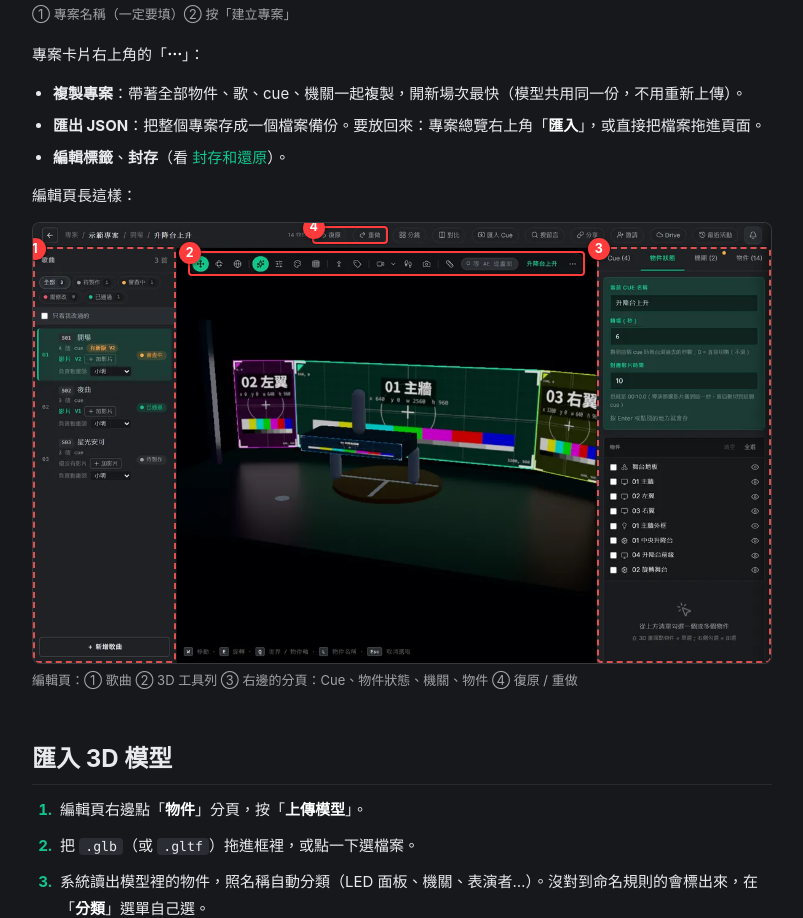
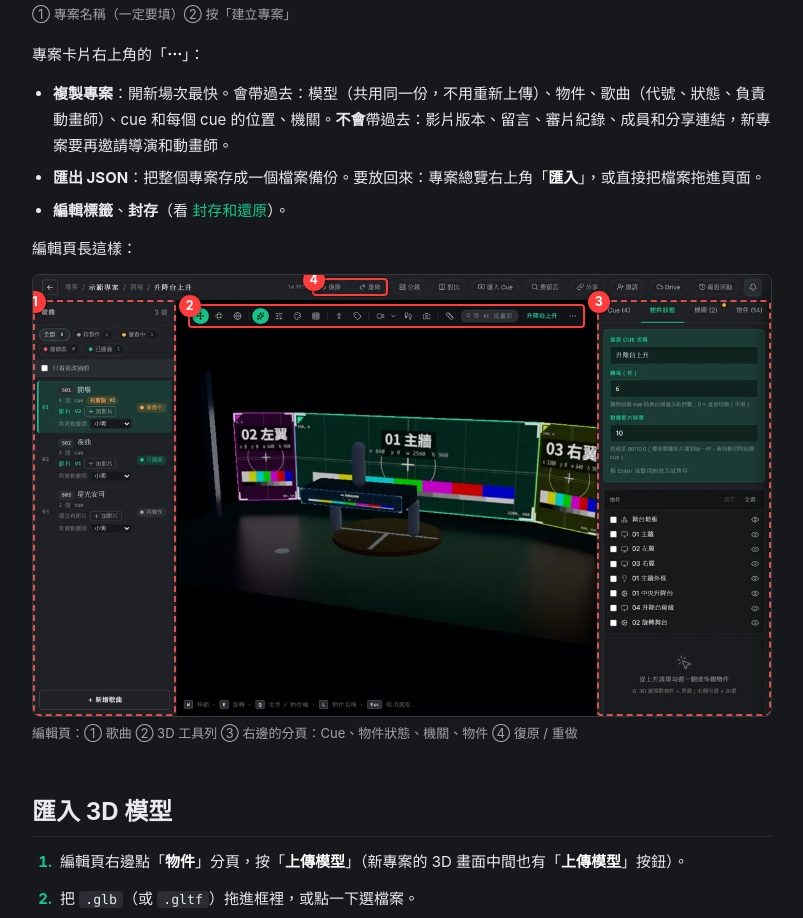
Before and after one commit to xyproai-bot/stage-previz, a React (Vite) app in the folder web/: page /help in a window 1280 px wide. Shown: the part 5639-6557 px from the top of the page, without its empty margins (308-1111 px from the left). Built offline with nearby package versions, Linux system fonts and the light colour scheme.

Commit message:
docs(使用說明): 複製專案寫清楚會帶過去和不會帶過去的東西（影片版本、留言、審片紀錄、成員、分享連結不會）；新專案的 3D 畫面中間也有「上傳模型」

```diff
--- a/web/src/pages/Help.tsx
+++ b/web/src/pages/Help.tsx
@@ -956,7 +956,7 @@ function ProducerChapter() {
         </FigRow>
         <p>專案卡片右上角的「<Ui>⋯</Ui>」：</p>
         <ul className="help-list">
-          <li><strong>複製專案</strong>：帶著全部物件、歌、cue、機關一起複製，開新場次最快（模型共用同一份，不用重新上傳）。</li>
+          <li><strong>複製專案</strong>：開新場次最快。會帶過去：模型（共用同一份，不用重新上傳）、物件、歌曲（代號、狀態、負責動畫師）、cue 和每個 cue 的位置、機關。<strong>不會</strong>帶過去：影片版本、留言、審片紀錄、成員和分享連結，新專案要再邀請導演和動畫師。</li>
           <li><strong>匯出 JSON</strong>：把整個專案存成一個檔案備份。要放回來：專案總覽右上角「<Ui>匯入</Ui>」，或直接把檔案拖進頁面。</li>
           <li><strong>編輯標籤</strong>、<strong>封存</strong>（看 <Go to={A.prodArchive}>封存和還原</Go>）。</li>
         </ul>
@@ -966,7 +966,7 @@ function ProducerChapter() {
 
       <Section id={A.prodModel} title="匯入 3D 模型">
         <ol className="help-steps">
-          <li>編輯頁右邊點「<Ui>物件</Ui>」分頁，按「<Ui>上傳模型</Ui>」。</li>
+          <li>編輯頁右邊點「<Ui>物件</Ui>」分頁，按「<Ui>上傳模型</Ui>」（新專案的 3D 畫面中間也有「<Ui>上傳模型</Ui>」按鈕）。</li>
           <li>把 <code>.glb</code>（或 <code>.gltf</code>）拖進框裡，或點一下選檔案。</li>
           <li>系統讀出模型裡的物件，照名稱自動分類（LED 面板、機關、表演者…）。沒對到命名規則的會標出來，在「<Ui>分類</Ui>」選單自己選。</li>
           <li>「<Ui>顯示名稱</Ui>」可以先改成大家好認的名字。</li>
```
